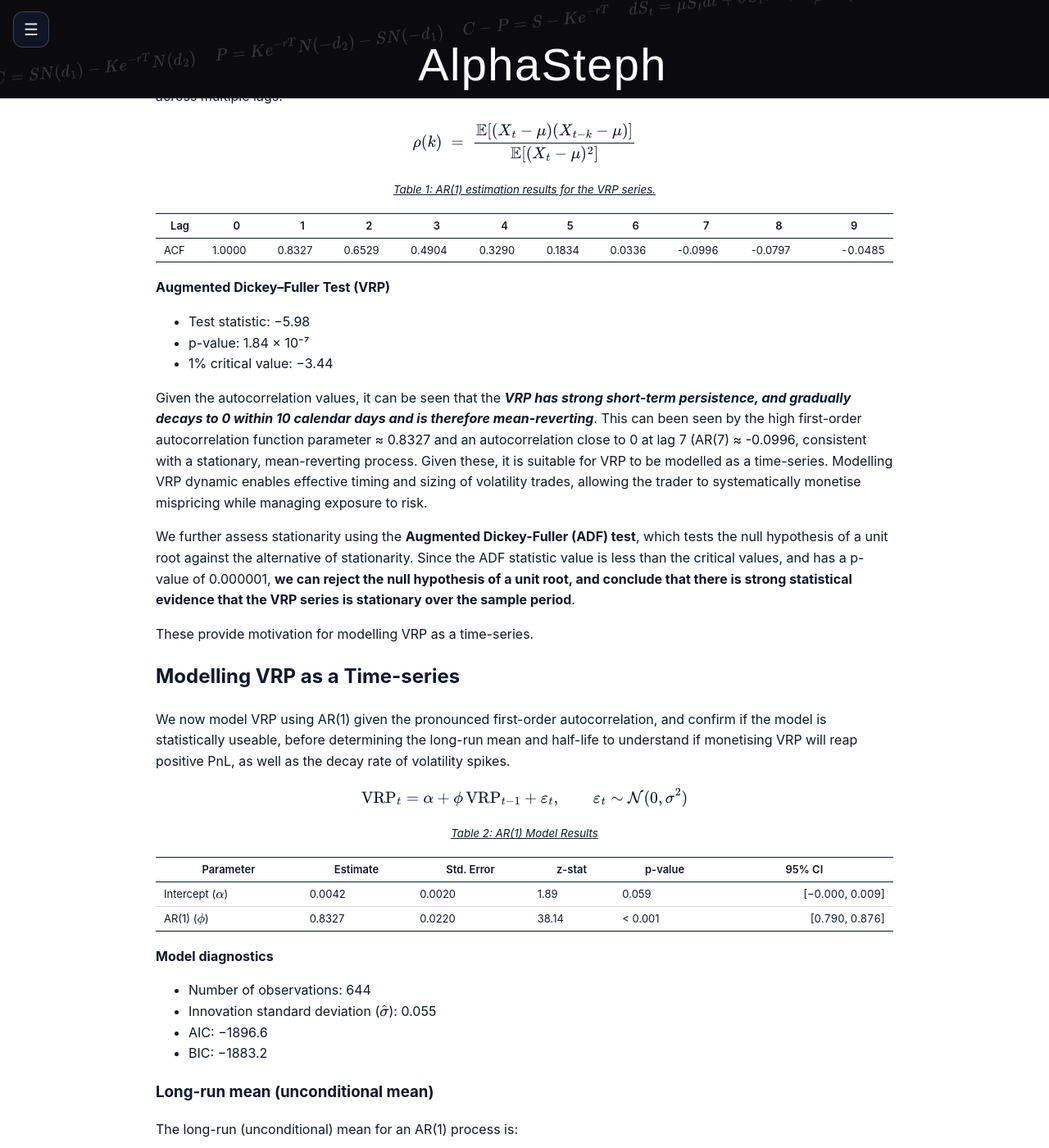
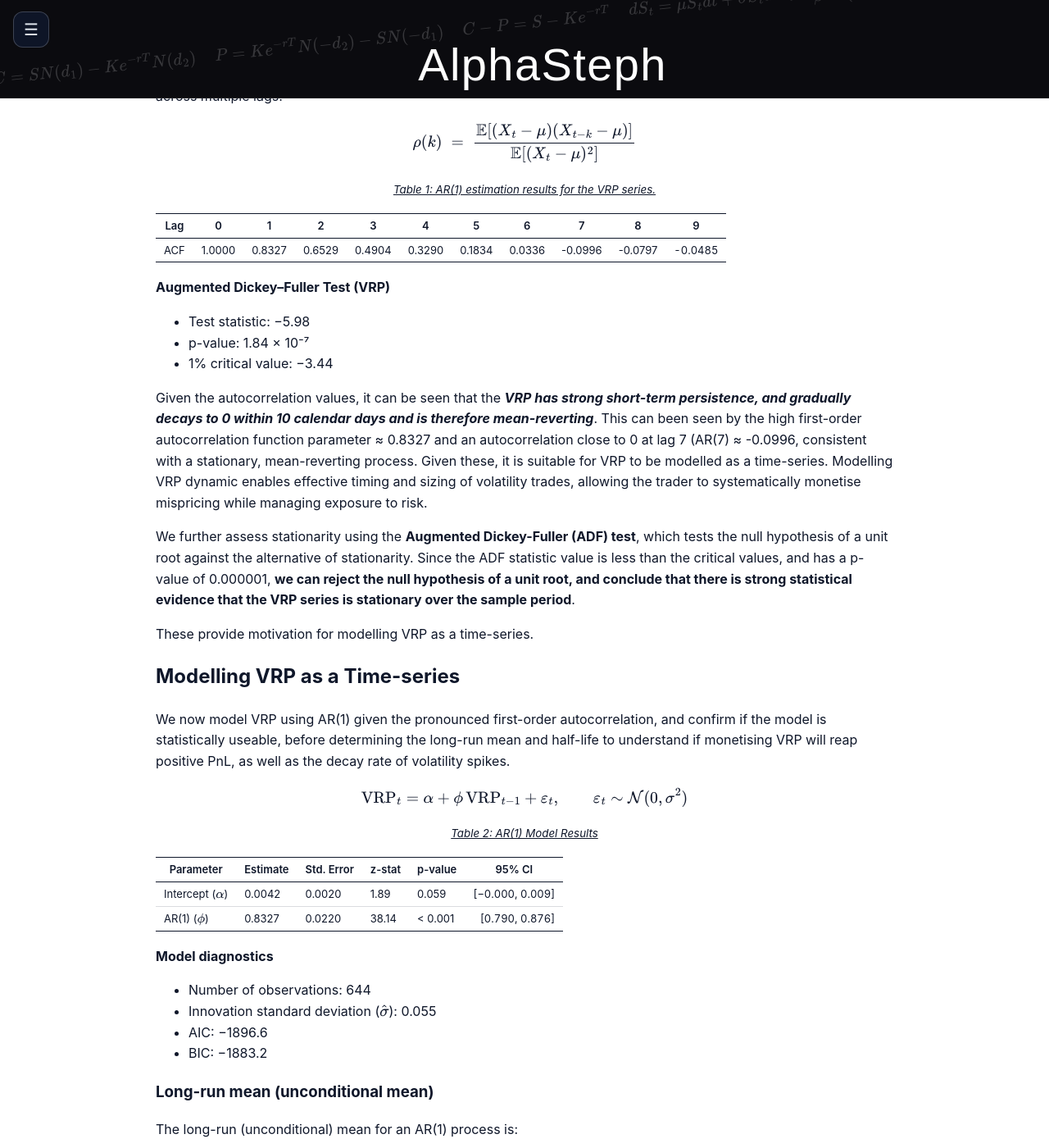
Before and after one commit to sljy1995/StephTheAlpha, a Jekyll site: the page built from _posts/2025-12-25-monetising-vrp-for-aapl.md, in a window 1280 px wide and 1400 px high, scrolled down 1914 px. Shown: the whole window at 82% size. Built offline with Jekyll 4.4.1, drawn with Linux system fonts in a browser that asks for light colours; some web fonts are replaced.

Commit message:
Update custom.css

```diff
--- a/assets/css/custom.css
+++ b/assets/css/custom.css
@@ -243,7 +243,8 @@ body.nav-open{ overflow-x: hidden; }
 .content table,
 article table,
 .prose table{
-  width: 100%;
+  width: fit-content;
+  max-width: 100%;
   border-collapse: collapse;
   border-spacing: 0;
   background: #ffffff;
```
